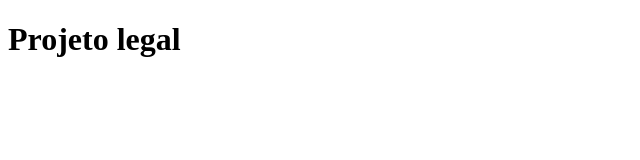
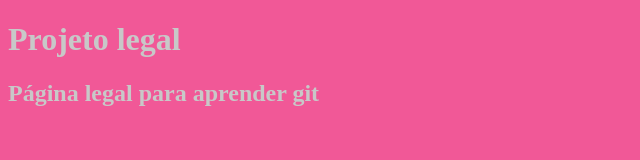
Before and after one commit to JoaoGarcia07/teste-github, a plain HTML site: page index.html in a window 1280 px wide. Shown: the whole page, without its empty margins (0-640 px from the left). Drawn offline with Linux system fonts and the light colour scheme.

Commit message:
adicionado um subtítulo, cor da fonte e cor do fundo

```diff
--- a/index.html
+++ b/index.html
@@ -6,7 +6,8 @@
     <meta http-equiv="X-UA-Compatible" content="ie=edge">
     <title>Projeto legal</title>
 </head>
-<body>
+<body style="background-color:#f15897; color: #c8c8c8;">
     <h1>Projeto legal</h1>
+    <h2>Página legal para aprender git</h2>
 </body>
 </html>
```
